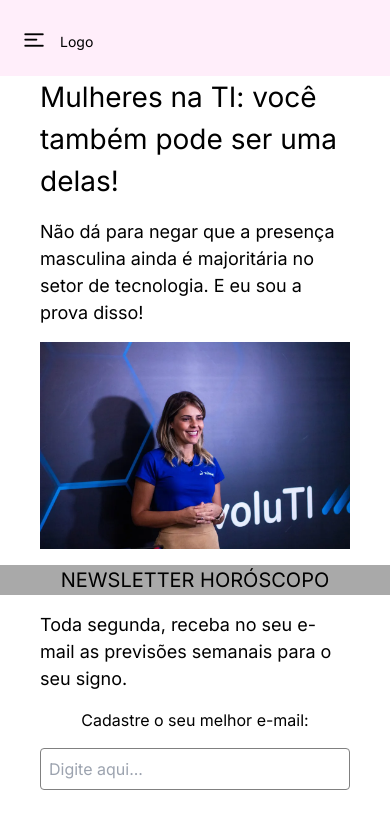
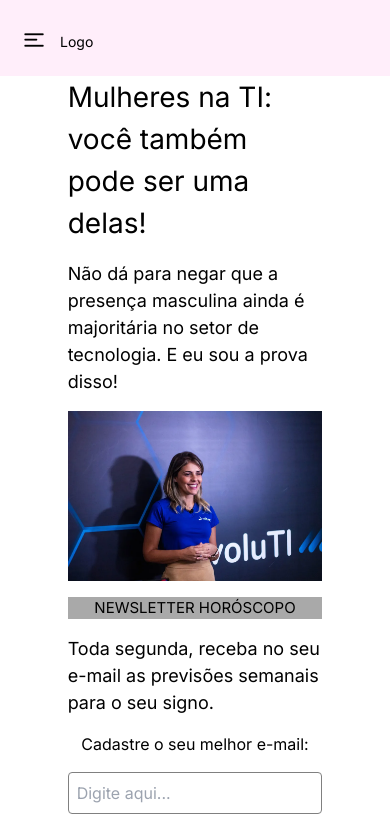
Before and after one commit to Alberinando/Prociencia, a Next.js app: page /Tecnologia/MulheresnaTIvocetambempodeserumadelas in a window 390 px wide. Shown: the top 820 px of the page. Built offline with nearby package versions, Linux system fonts and the light colour scheme.

Commit message:
Adição de alterações na responsividade

```diff
--- a/src/app/Tecnologia/MulheresnaTIvocetambempodeserumadelas/page.tsx
+++ b/src/app/Tecnologia/MulheresnaTIvocetambempodeserumadelas/page.tsx
@@ -1,33 +1,34 @@
 "use client"
+
 
 export default function noticia() {
     return (
         <>
-            <div className="grow grid sm:grid-cols-4 gap-4  grid-cols-3 gap-4" >
-                    <div className="grow col-start-1 col-span-3 ">
-                    <h1 className="grow sm:col-start-1 col-span-3 col-start-1 text-black sm:text-[40px] text-[28px] sm:ml-[100px] ml-[40px] sm:mr-[100px] mr-[40px] ">Mulheres na TI: você também pode ser uma delas!</h1>
+            <div className="grow grid sm:grid-cols-8 gap-4  grid-cols-6 gap-4 " >
+                    <div className="grow col-start-2 col-span-4 ">
+                     <h1 className="grow sm:col-start-2 col-span-4 col-start-1 text-black sm:text-[40px] text-[28px]  ">Mulheres na TI: você também pode ser uma delas!</h1>
                     </div>
-                    <div className="grow sm:col-start-1 col-span-3 col-start-1 ">
-                    <p className="sm:text-[24px] text-[18px] sm:ml-[100px] ml-[40px] sm:mr-[100px] mr-[40px]">Não dá para negar que a presença masculina ainda é majoritária no setor de tecnologia. E eu sou a prova disso!</p>
+                    <div className="grow sm:col-start-2 col-span-4 col-start-2 ">
+                    <p className="sm:text-[24px] text-[18px] ">Não dá para negar que a presença masculina ainda é majoritária no setor de tecnologia. E eu sou a prova disso!</p>
                     </div>
-                    <div className="grow col-start-1 col-span-3  sm:ml-[100px] ml-[40px] sm:mr-[100px] mr-[40px]">
-                        <img src="/assets/imagens_tecnologia/imagem-capa.webp" className="" alt="imagem de mulher" />
+                    <div className="grow col-start-2 col-span-4">
+                        <img src="/assets/imagens_tecnologia/imagem-capa.webp" alt="imagem de mulher"/>
                     </div>
 
-                    <div className="grow overflow-hidden   sm:col-start-4 col-span-1 col-start-1 col-span-3 space-y-4">
+                    <div className="grow overflow-hidden   sm:col-start-6 col-span-3 col-start-2 col-span-4 space-y-4   m-0 sm:px-[50px] md:px-[60px] lg:px-[70px] xl:px-[80px]">
                         <div className="bg-darkgray flex justify-center ">
-                            <h1 className=" text-[20px] text-center self-center sm:ml-[100px] ml-[40px] sm:mr-[100px] mr-[40px]">NEWSLETTER HORÓSCOPO</h1>
+                            <h1 className="text-[15px] sm:text-[20px] md:text-[25px] lg:text-[27px] xl:text-[32px] text-center self-center  bg-darkgray">NEWSLETTER HORÓSCOPO</h1>
                         </div>
-                        <p className=" text-[18px] sm:ml-[100px] ml-[40px] sm:mr-[100px] mr-[40px]">Toda segunda, receba no seu e-mail as previsões semanais para o seu signo.</p>
-                        <p className="text-center sm:ml-[100px] ml-[40px] sm:mr-[100px] mr-[40px]">Cadastre o seu melhor e-mail:</p>
-                       <div className="sm:ml-[100px] ml-[40px] sm:mr-[100px] mr-[40px]">
+                        <p className=" text-[18px] ">Toda segunda, receba no seu e-mail as previsões semanais para o seu signo.</p>
+                        <p className="text-center ">Cadastre o seu melhor e-mail:</p>
+                       <div className="">
                         <input
                                 type="text"
                                 className=" w-full p-2 border border-gray rounded focus:outline-none focus:ring-2 focus:ring-blue-500"
                                 placeholder="Digite aqui..."
                             />
                        </div>
-                        <div className="flex justify-center sm:ml-[100px] ml-[40px] sm:mr-[100px] mr-[40px]">
+                        <div className="flex justify-center ">
                             <button className="bg-gray mt-4 w-48 h-10 col-start-2 col-span-1 font-pixels">
                                 Enviar
                             </button>
@@ -35,7 +36,7 @@ export default function noticia() {
 
                     </div>
 
-                    <div className="col-start-1 col-span-3 space-y-4 text-[18px]  sm:ml-[100px] ml-[40px] sm:mr-[100px] mr-[40px] ">
+                    <div className="col-start-2 col-span-4 space-y-4 text-[18px]">
                         <p>
                             Felizmente, cada vez mais encontramos mulheres na tecnologia. Apesar de ser mais comum atualmente, a presença
                             feminina não começosu agora. Na realidade, foram muitas as mulheres que já fizeram história na área.
@@ -151,7 +152,7 @@ export default function noticia() {
                         </p>
                     </div>
 
-                    <div className="grow ml-[100px] sm:mr-[50px] sm:col-start-4 col-span-1 col-start-1 col-span-3   ">
+                    <div className="grow ml-[100px] sm:mr-[50px] sm:ml-[50px] sm:col-start-6 col-span-3 col-start-2 col-span-4   ">
                         <div className=" hidden sm:block h-[1666px]  bg-darkgray "></div>
                     </div>
             </div>
```
